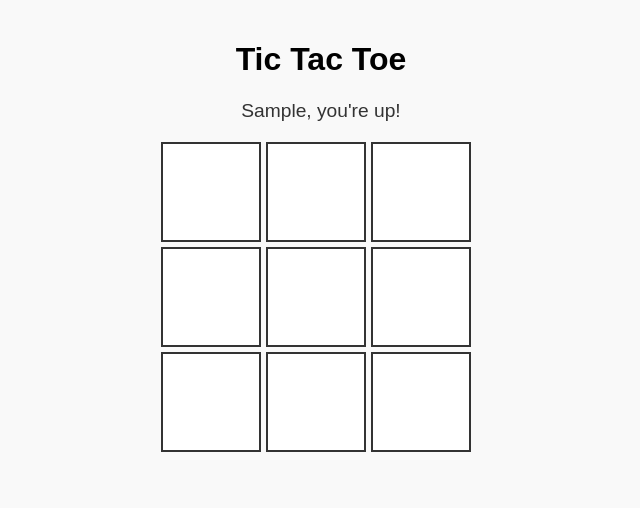
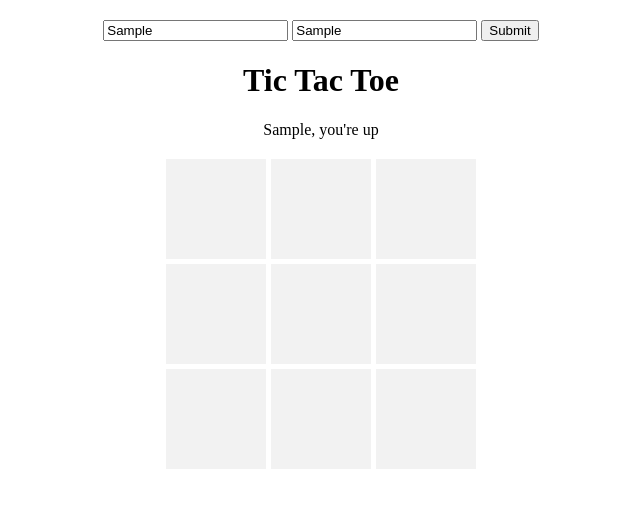
Before and after one commit to acciojob/tictactoe-Syamson07, a website: page main.html in a window 1280 px wide. Both pictures are taken after typing "Sample", "Sample" into the empty fields and a click on the button "Submit". Shown: the whole page, without its empty margins (319-959 px from the left). Drawn offline with Linux system fonts and the light colour scheme.

Commit message:
created a submission

```diff
--- a/main.html
+++ b/main.html
@@ -4,155 +4,55 @@
   <meta charset="UTF-8">
   <title>Tic Tac Toe</title>
   <style>
-    body {
-      font-family: Arial, sans-serif;
+    .container {
       text-align: center;
-      background-color: #f9f9f9;
-      margin: 0;
-      padding: 0;
+      margin-top: 20px;
     }
-    .container {
-      padding: 20px;
-    }
-    #board {
+    .board {
       display: grid;
       grid-template-columns: repeat(3, 100px);
-      grid-template-rows: repeat(3, 100px);
-      gap: 5px;
-      margin: 20px auto;
-      width: 320px;
+      grid-gap: 5px;
+      justify-content: center;
+      margin-top: 20px;
     }
     .cell {
-      background-color: #fff;
-      border: 2px solid #333;
-      font-size: 2em;
+      width: 100px;
+      height: 100px;
+      background-color: #f2f2f2;
+      font-size: 48px;
       display: flex;
+      justify-content: center;
       align-items: center;
-      justify-content: center;
       cursor: pointer;
-      user-select: none;
-    }
-    .message {
-      margin-top: 20px;
-      font-size: 1.2em;
-      color: #333;
-    }
-    #submit {
-      margin-top: 10px;
-      padding: 8px 16px;
-      font-size: 16px;
-    }
-    input {
-      margin: 5px;
-      padding: 8px;
-      font-size: 16px;
     }
   </style>
 </head>
 <body>
 
 <div class="container">
-  <div id="start">
-    <input type="text" id="player-1" placeholder="Player 1 Name">
-    <input type="text" id="player-2" placeholder="Player 2 Name">
-    <br>
-    <button id="submit">Submit</button>
-  </div>
+  <!-- Player input section -->
+  <input type="text" id="player1" placeholder="Player 1 Name">
+  <input type="text" id="player2" placeholder="Player 2 Name">
+  <button id="submit">Submit</button>
 
-  <div id="game" style="display: none;">
-    <h1>Tic Tac Toe</h1>
-    <div class="message"></div>
-    <div id="board"></div>
+  <!-- Message -->
+  <h1>Tic Tac Toe</h1>
+  <div class="message"></div>
+
+  <!-- Game Board -->
+  <div class="board" id="board" style="display: none;">
+    <div class="cell" id="1"></div>
+    <div class="cell" id="2"></div>
+    <div class="cell" id="3"></div>
+    <div class="cell" id="4"></div>
+    <div class="cell" id="5"></div>
+    <div class="cell" id="6"></div>
+    <div class="cell" id="7"></div>
+    <div class="cell" id="8"></div>
+    <div class="cell" id="9"></div>
   </div>
 </div>
 
-<script>
-  const submitBtn = document.getElementById('submit');
-  const startDiv = document.getElementById('start');
-  const gameDiv = document.getElementById('game');
-  const boardDiv = document.getElementById('board');
-  const messageDiv = document.querySelector('.message');
-
-  let player1 = '';
-  let player2 = '';
-  let currentPlayer = '';
-  let currentSymbol = '';
-  let board = Array(9).fill('');
-
-  submitBtn.addEventListener('click', () => {
-    const p1 = document.getElementById('player-1').value.trim();
-    const p2 = document.getElementById('player-2').value.trim();
-    if (p1 && p2) {
-      player1 = p1;
-      player2 = p2;
-      currentPlayer = player1;
-      currentSymbol = 'X';
-      startDiv.style.display = 'none';
-      gameDiv.style.display = 'block';
-      messageDiv.textContent = `${currentPlayer}, you're up!`;
-      createBoard();
-    } else {
-      alert('Please enter names for both players!');
-    }
-  });
-
-  function createBoard() {
-    boardDiv.innerHTML = '';
-    for (let i = 0; i < 9; i++) {
-      const cell = document.createElement('div');
-      cell.className = 'cell';
-      cell.id = (i + 1).toString();
-      cell.addEventListener('click', handleCellClick);
-      boardDiv.appendChild(cell);
-    }
-  }
-
-  function handleCellClick(event) {
-    const cell = event.target;
-    const cellIndex = parseInt(cell.id) - 1;
-
-    if (board[cellIndex] !== '') return; // already filled
-
-    board[cellIndex] = currentSymbol;
-    cell.textContent = currentSymbol;
-
-    if (checkWin()) {
-      messageDiv.textContent = `${currentPlayer}, congratulations you won!`;
-      boardDiv.querySelectorAll('.cell').forEach(c => c.removeEventListener('click', handleCellClick));
-      return;
-    }
-
-    if (board.every(c => c !== '')) {
-      messageDiv.textContent = `It's a draw!`;
-      return;
-    }
-
-    switchPlayer();
-  }
-
-  function switchPlayer() {
-    if (currentPlayer === player1) {
-      currentPlayer = player2;
-      currentSymbol = 'O';
-    } else {
-      currentPlayer = player1;
-      currentSymbol = 'X';
-    }
-    messageDiv.textContent = `${currentPlayer}, you're up!`;
-  }
-
-  function checkWin() {
-    const winPatterns = [
-      [0,1,2], [3,4,5], [6,7,8], // rows
-      [0,3,6], [1,4,7], [2,5,8], // columns
-      [0,4,8], [2,4,6]           // diagonals
-    ];
-
-    return winPatterns.some(pattern =>
-      pattern.every(index => board[index] === currentSymbol)
-    );
-  }
-</script>
-
+<script src="script.js"></script>
 </body>
 </html>
--- /dev/null
+++ b/script.js
@@ -0,0 +1,75 @@
+const submitBtn = document.getElementById('submit');
+const board = document.getElementById('board');
+const message = document.querySelector('.message');
+
+let player1 = '';
+let player2 = '';
+let currentPlayer = '';
+let currentSymbol = '';
+let gameActive = false;
+const cells = document.querySelectorAll('.cell');
+
+// Winning combinations
+const winningCombinations = [
+  [1,2,3],
+  [4,5,6],
+  [7,8,9],
+  [1,4,7],
+  [2,5,8],
+  [3,6,9],
+  [1,5,9],
+  [3,5,7]
+];
+
+// Setup when submit clicked
+submitBtn.addEventListener('click', () => {
+  player1 = document.getElementById('player1').value.trim();
+  player2 = document.getElementById('player2').value.trim();
+
+  if(player1 === '' || player2 === '') {
+    alert('Please enter names for both players.');
+    return;
+  }
+
+  currentPlayer = player1;
+  currentSymbol = 'x';
+  gameActive = true;
+
+  message.textContent = `${currentPlayer}, you're up`;
+  board.style.display = 'grid';
+});
+
+// Cell click handler
+cells.forEach(cell => {
+  cell.addEventListener('click', () => {
+    if (!gameActive || cell.textContent !== '') return;
+
+    cell.textContent = currentSymbol;
+    if (checkWin(currentSymbol)) {
+      message.textContent = `${currentPlayer} congratulations you won!`;
+      gameActive = false;
+      return;
+    }
+
+    // Switch player
+    if (currentPlayer === player1) {
+      currentPlayer = player2;
+      currentSymbol = 'o';
+    } else {
+      currentPlayer = player1;
+      currentSymbol = 'x';
+    }
+
+    message.textContent = `${currentPlayer}, you're up`;
+  });
+});
+
+// Check for winning condition
+function checkWin(symbol) {
+  return winningCombinations.some(combination => {
+    return combination.every(id => {
+      const cell = document.getElementById(id);
+      return cell.textContent === symbol;
+    });
+  });
+}
```
